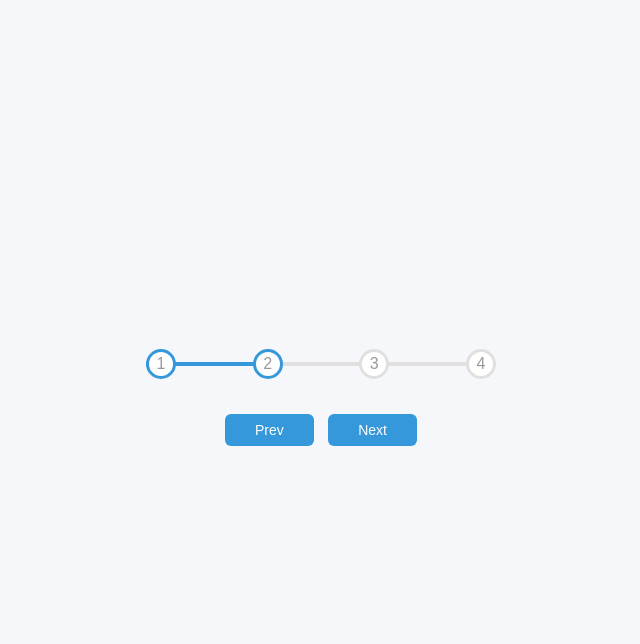
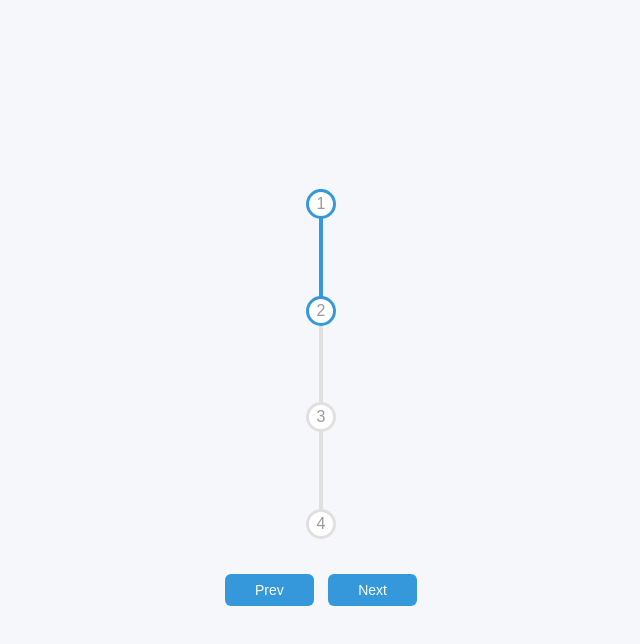
Before and after one commit to Aref-Akminasi/day2-progress-steps, a plain HTML site: page index.html in a window 1280 px wide. Both pictures are taken after a click on the button "Next". Shown: the whole page, without its empty margins (319-959 px from the left). Drawn offline with Linux system fonts and the light colour scheme; a web font is replaced by a local one.

Commit message:
created vertical version

```diff
--- a/script.js
+++ b/script.js
@@ -31,7 +31,7 @@ function update() {
   });
 
   const actives = document.querySelectorAll('.active');
-  progress.style.width =
+  progress.style.height =
     ((actives.length - 1) / (circles.length - 1)) * 100 + '%';
 
   if (currentActive === 1) {
--- a/style.css
+++ b/style.css
@@ -26,33 +26,35 @@ body {
 
 .progress-container {
   display: flex;
+  align-items: center;
+  flex-direction: column;
   justify-content: space-between;
   position: relative;
   margin-bottom: 30px;
   max-width: 100%;
-  width: 350px;
+  height: 350px;
 }
 
 .progress-container::before {
   content: '';
   background-color: var(--line-border-empty);
   position: absolute;
-  top: 50%;
-  left: 0;
-  transform: translateY(-50%);
-  height: 4px;
-  width: 100%;
+  top: 0;
+  left: 50%;
+  transform: translateX(-50%);
+  height: 100%;
+  width: 4px;
   z-index: -1;
 }
 
 .progress {
   background-color: var(--line-border-fill);
   position: absolute;
-  top: 50%;
-  left: 0;
-  transform: translateY(-50%);
-  height: 4px;
-  width: 0%;
+  top: 0;
+  left: 50%;
+  transform: translateX(-50%);
+  height: 0%;
+  width: 4px;
   z-index: -1;
   transition: 0.4s ease;
 }
```
